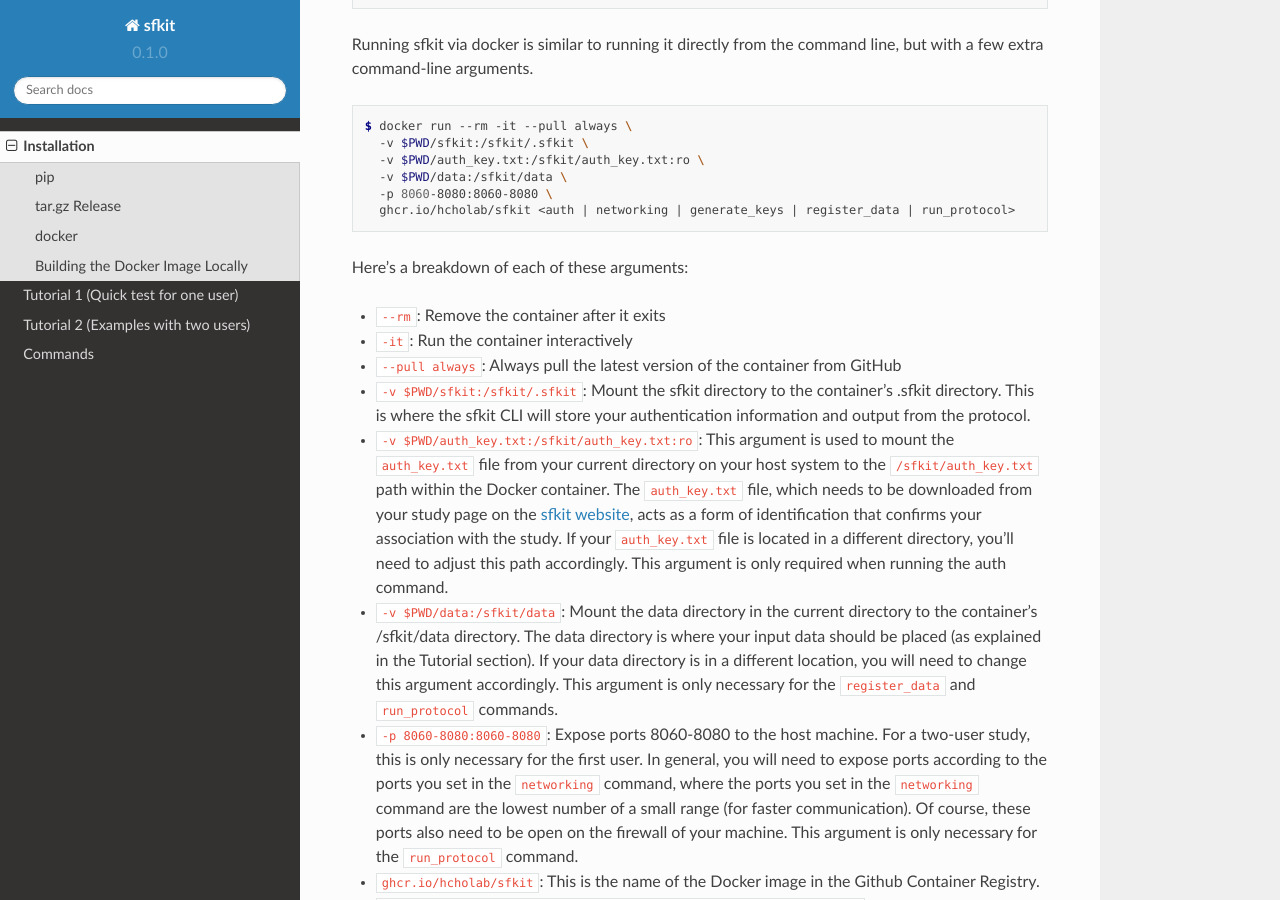
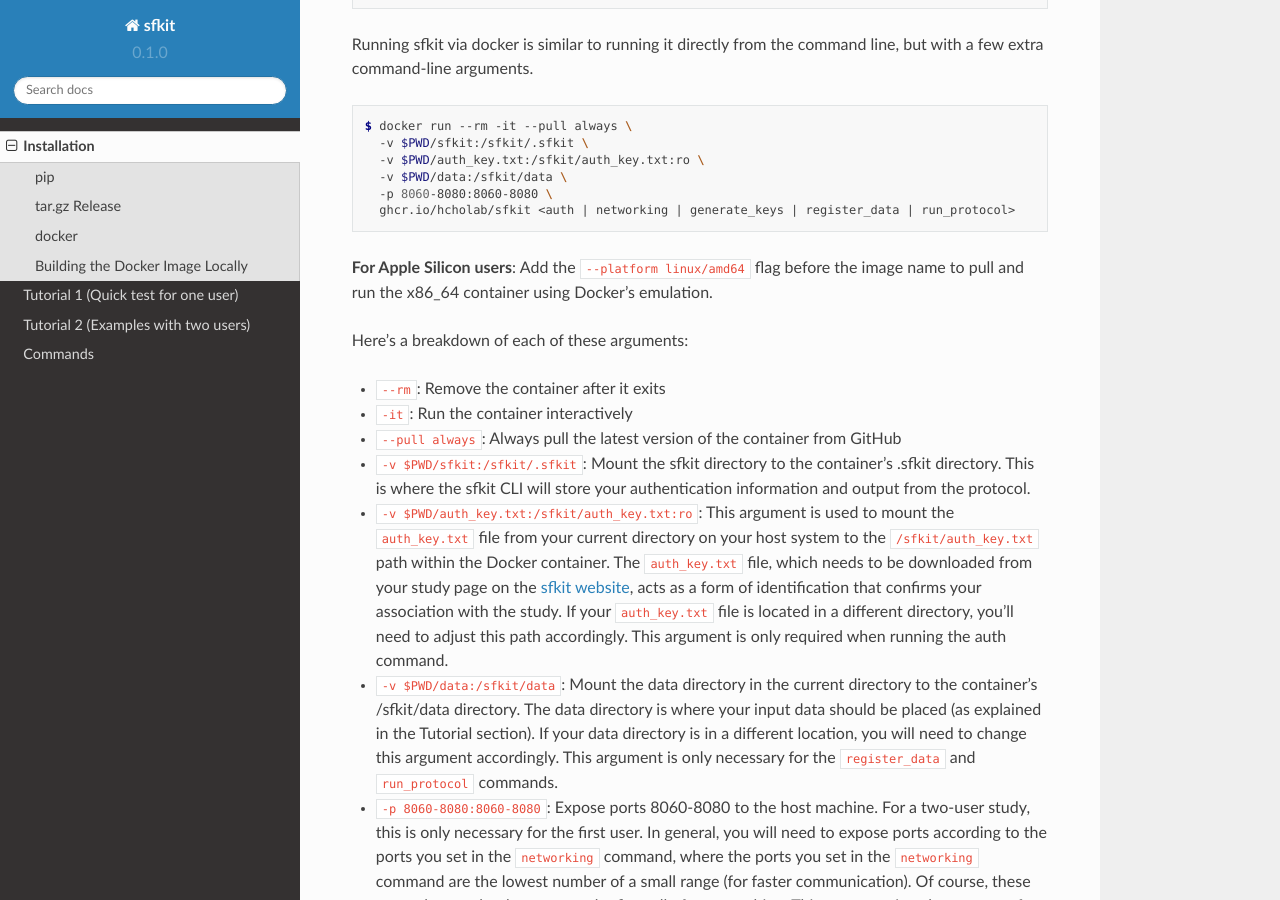
Before and after one commit to hcholab/sfkit, a Sphinx documentation site: the page built from docs/source/installation.rst, in a window 1280 px wide and 900 px high, scrolled down 2180 px. Built offline with Sphinx 7.4.7 and the Read the Docs theme 2.0.0, drawn with Linux system fonts in a browser that asks for light colours.

Commit message:
Suggest --platform linux/amd64 for docker on Apple Silicon

```diff
--- a/docs/source/installation.rst
+++ b/docs/source/installation.rst
@@ -100,6 +100,8 @@
       -p 8060-8080:8060-8080 \
       ghcr.io/hcholab/sfkit <auth | networking | generate_keys | register_data | run_protocol>
 
+**For Apple Silicon users**: Add the ``--platform linux/amd64`` flag before the image name to pull and run the x86_64 container using Docker's emulation.
+
 Here's a breakdown of each of these arguments:
 
 * ``--rm``: Remove the container after it exits
```
